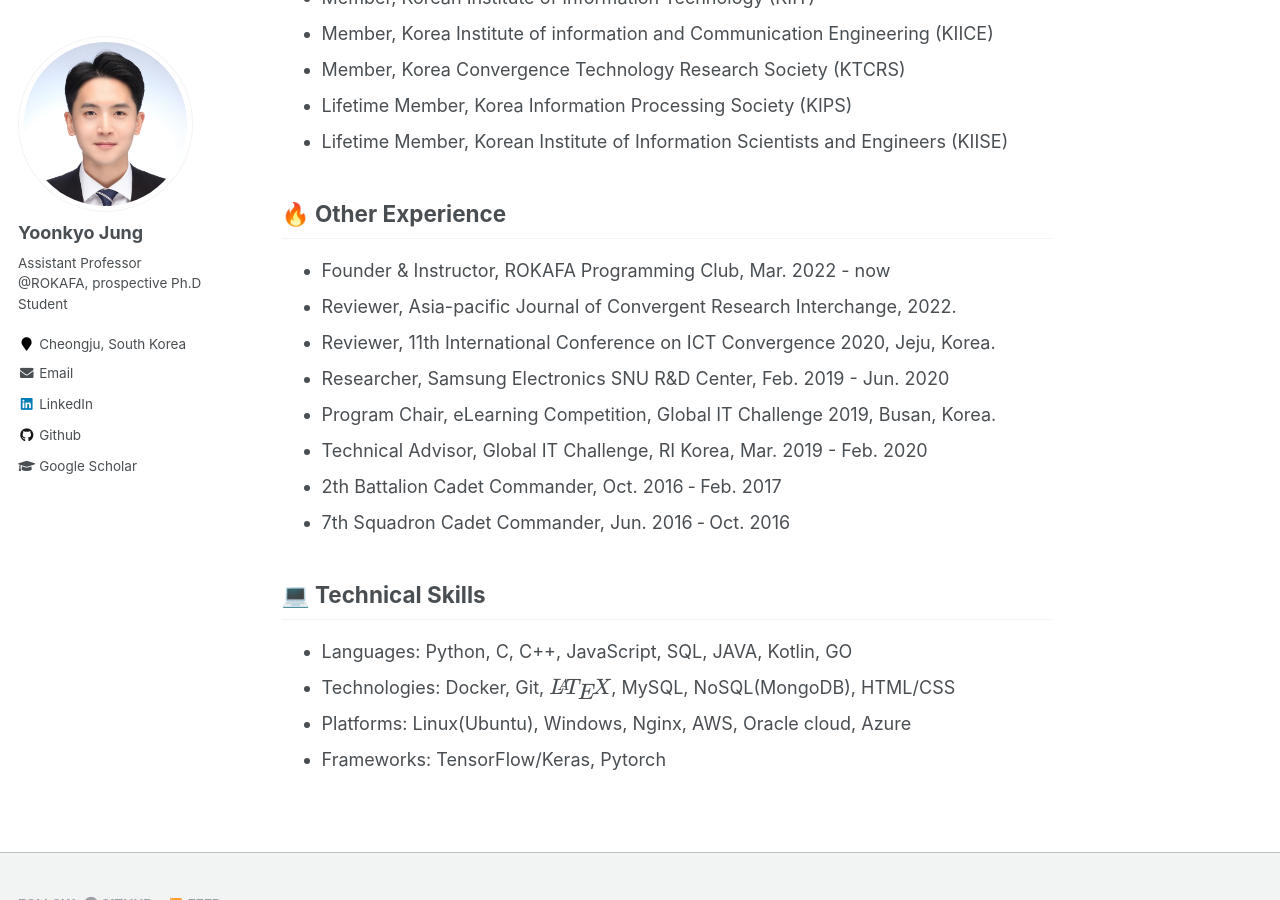
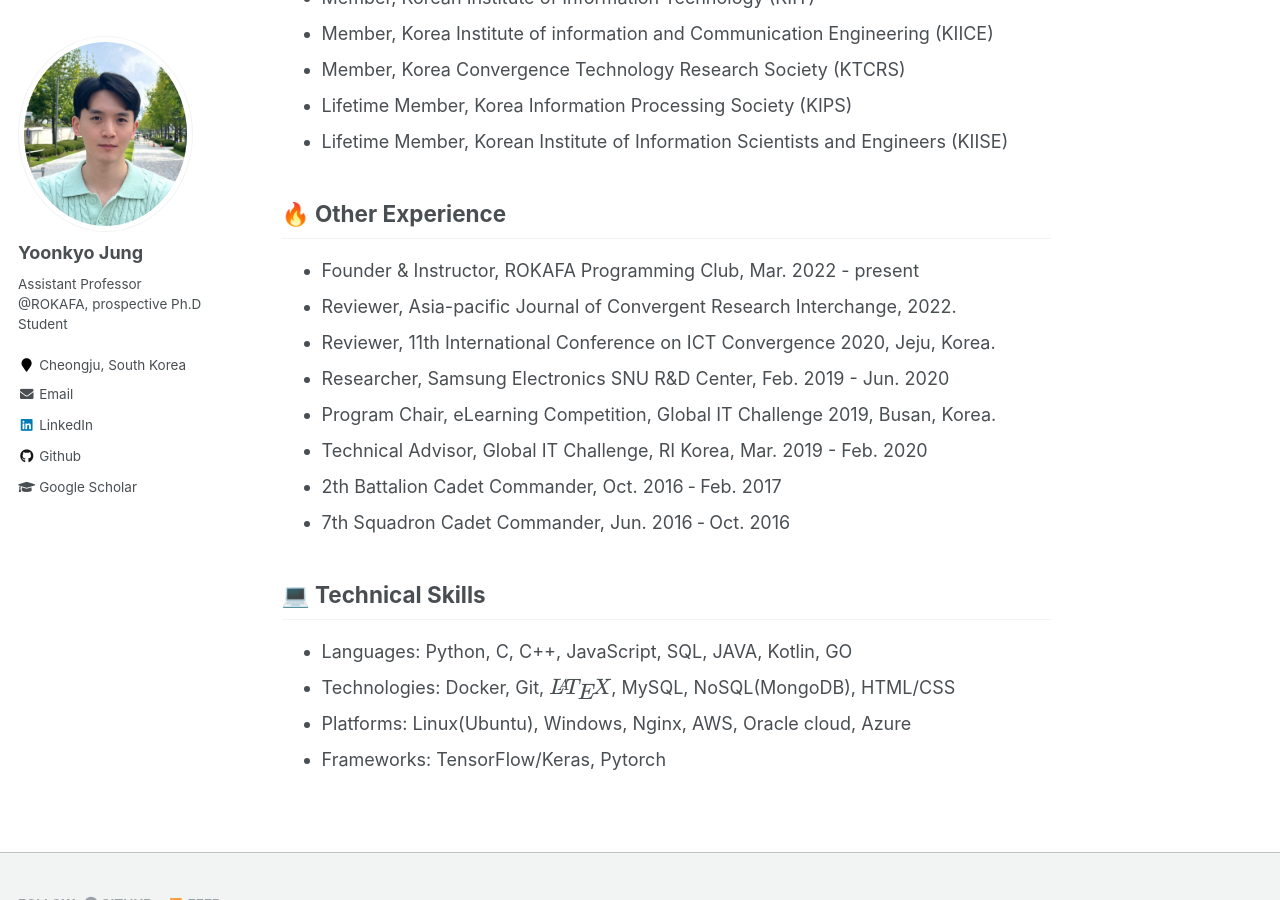
Before and after one commit to Yoonkyo/yoonkyo.github.io, a Jekyll site: the page built from _pages/about.md, in a window 1280 px wide and 900 px high, scrolled down 4708 px. Built offline with Jekyll 4.4.1, drawn with Linux system fonts in a browser that asks for light colours; formulas are drawn with MathJax 3; some of the changed text lies outside the part shown.

Commit message:
add info

```diff
--- a/_config.yml
+++ b/_config.yml
@@ -81,7 +81,7 @@
 # Site Author
 author:
   name             : "Yoonkyo Jung"
-  avatar           : "yoonkyo_2023_new.jpg"
+  avatar           : "pic1.jpg"
   bio              : "Assistant Professor @ROKAFA, prospective Ph.D Student "
   location         : "Cheongju, South Korea"
   pubmed           :
--- a/_pages/about.md
+++ b/_pages/about.md
@@ -34,19 +34,19 @@
 * Department Chair
 <span style="font-size:80%">
 <br>Department of Computer Science, ROKAFA
-<br>Jan. 2023 - now
+<br>Jan. 2023 - present
 </span>
 
 * Assistant Professor
 <span style="font-size:80%">
 <br>Department of Computer Science, ROKAFA
-<br>Apr. 2022 - now
+<br>Apr. 2022 - present
 </span>
 
 * Researcher
 <span style="font-size:80%">
 <br>Aerospace Force Weapon Systems Laboratory, ROKAFA
-<br>Feb. 2021 - now
+<br>Feb. 2021 - present
 </span>
 
 * Project Management Officer
@@ -204,7 +204,7 @@
 
 🔥 Other Experience
 ------
-* Founder & Instructor, ROKAFA Programming Club, Mar. 2022 - now
+* Founder & Instructor, ROKAFA Programming Club, Mar. 2022 - present
 * Reviewer, Asia-pacific Journal of Convergent Research Interchange, 2022.
 * Reviewer, 11th International Conference on ICT Convergence 2020, Jeju, Korea.
 * Researcher, Samsung Electronics SNU R&D Center, Feb. 2019 - Jun. 2020
```
Also changed, not shown: images/pic1.jpg (added), 1 other file.
